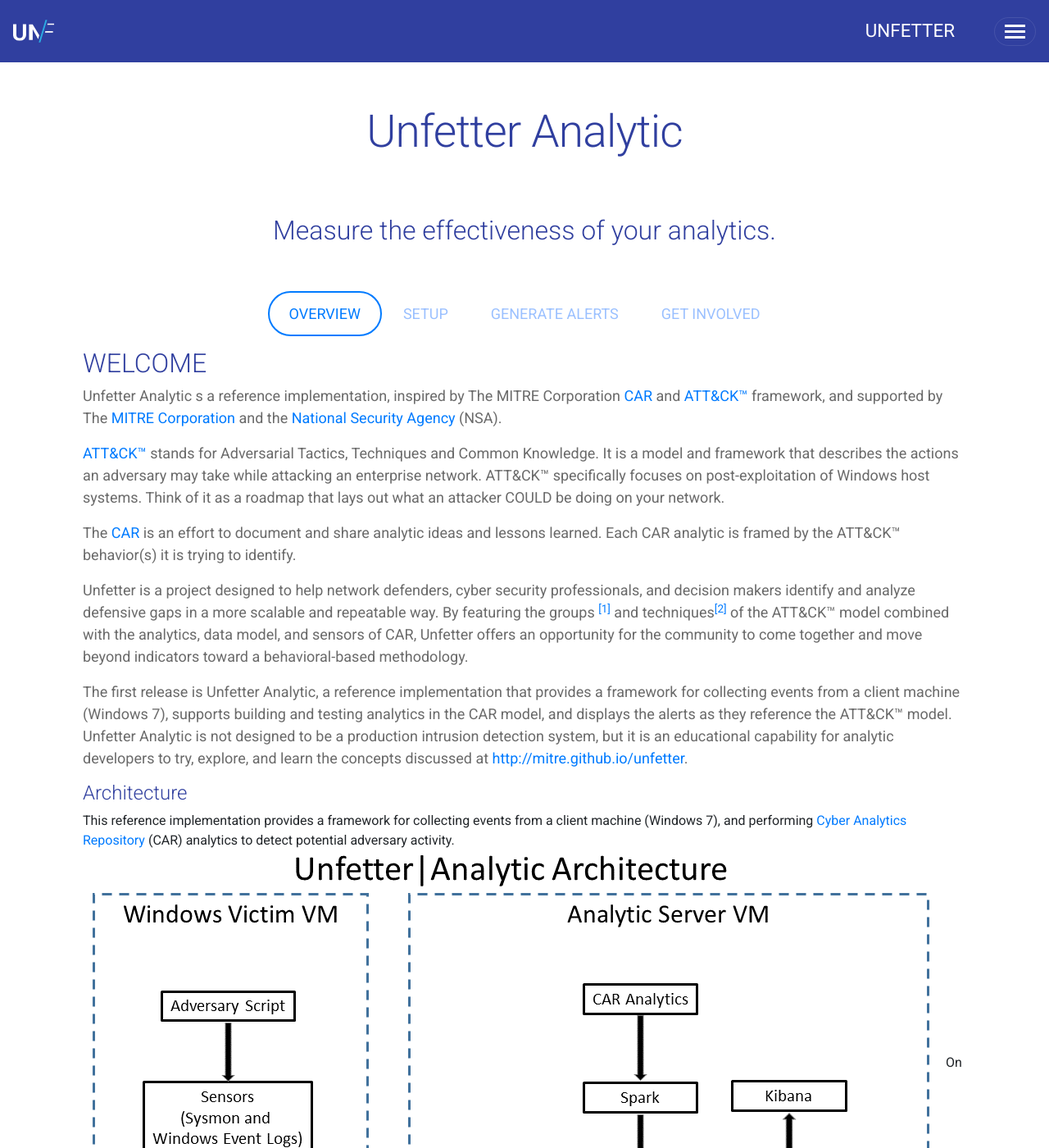
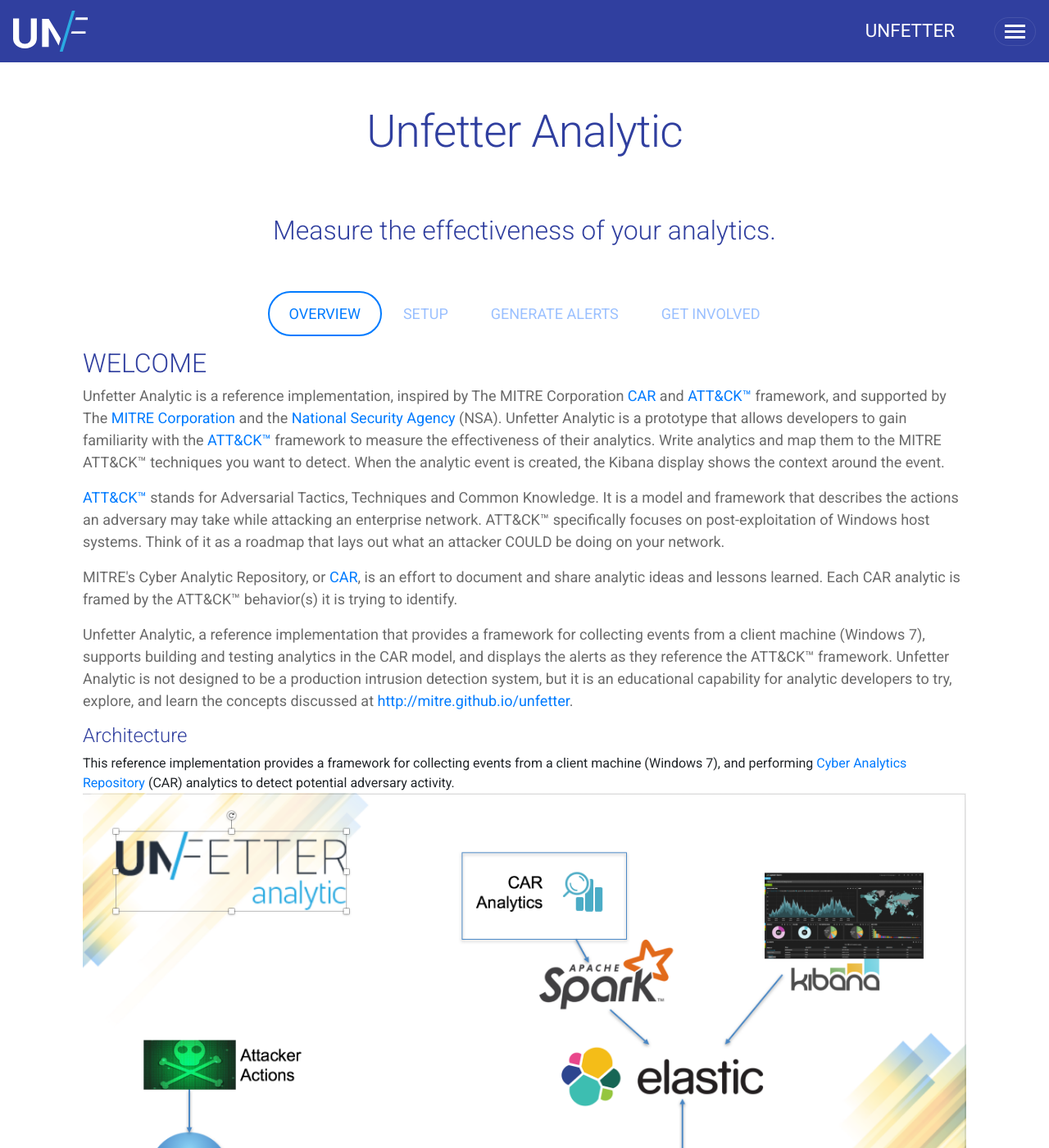
Before and after one commit to nsacyber/unfetter, a Jekyll site: the page built from unfetter-analytic.md, in a window 1280 px wide and 1400 px high. Shown: the whole window at 82% size. Built offline with Jekyll 4.4.1, drawn with Linux system fonts in a browser that asks for light colours; nearby versions of some CDN libraries; some of the changed text lies outside the part shown.

Commit message:
updated the Overview page

```diff
--- a/_includes/ua-overview.html
+++ b/_includes/ua-overview.html
@@ -1,8 +1,12 @@
 
 <h2>WELCOME</h2>
-<p>Unfetter Analytic s a reference implementation, inspired by The MITRE Corporation
+<p>
+Unfetter Analytic is a reference implementation, inspired by The MITRE Corporation
 <a href="https://car.mitre.org" target="_blank">CAR</a> and <a href="https://attack.mitre.org" target="_blank">ATT&amp;CK&trade;</a> framework, and supported by The <a href="https://www.mitre.org" target="_blank">MITRE Corporation</a>
 and the <a href="https://www.nsa.gov" target="_blank">National Security Agency</a> (NSA).
+Unfetter Analytic is a prototype that allows developers to gain familiarity with the <a href="https://attack.mitre.org" target="_blank">ATT&amp;CK&trade;</a> framework to
+measure the effectiveness of their analytics. Write analytics and map them to the MITRE ATT&amp;CK&trade; techniques
+you want to detect. When the analytic event is created, the Kibana display shows the context around the event.
 </p>
 <p>
 <a href="https://attack.mitre.org" target="_blank">ATT&amp;CK&trade;</a> stands for Adversarial Tactics, Techniques
@@ -11,33 +15,35 @@
 it as a roadmap that lays out what an attacker COULD be doing on your network.
 </p>
 <p>
-The <a href="https://car.mitre.org" target="_blank">CAR</a> is an effort to document and share analytic ideas and lessons
+MITRE's Cyber Analytic Repository, or <a href="https://car.mitre.org" target="_blank">CAR</a>, is an effort to document and share analytic ideas and lessons
 learned. Each CAR analytic is framed by the ATT&amp;CK&trade; behavior(s) it is trying to identify.
 </p>
 <p>
-Unfetter is a project designed to help network defenders, cyber security professionals, and decision makers identify and
-analyze defensive gaps in a more scalable and repeatable way. By featuring the groups
-<a href="https://mitre.github.io/unfetter/#footnote1_src" target="_blank" name="footnote1_src"><sup>[1]</sup></a>
-and techniques<a href="https://mitre.github.io/unfetter/#footnote1_src" target="_blank" name="footnote2_src"><sup>[2]</sup></a>
-of the ATT&amp;CK&trade; model combined with the analytics, data model, and sensors of CAR, Unfetter offers an opportunity for
-the community to come together and move beyond indicators toward a behavioral-based methodology.
-</p>
-<p>
-The first release is Unfetter Analytic, a reference implementation that provides a framework for collecting events from a
+Unfetter Analytic, a reference implementation that provides a framework for collecting events from a
 client machine (Windows 7), supports building and testing analytics in the CAR model, and displays the alerts as they
-reference the ATT&amp;CK&trade; model. Unfetter Analytic is not designed to be a production intrusion detection system,
+reference the ATT&amp;CK&trade; framework. Unfetter Analytic is not designed to be a production intrusion detection system,
 but it is an educational capability for analytic developers to try, explore, and learn the concepts discussed at
 <a href="http://mitre.github.io/unfetter" target="_blank">http://mitre.github.io/unfetter</a>.
 </p>
 <h4>Architecture</h4>
 This reference implementation provides a framework for collecting events from a client machine (Windows 7), and performing <a href="https://car.mitre.org">Cyber Analytics Repository</a> (CAR) analytics to detect potential adversary activity.
-<img class="responsive-img" src="images/unfetter-architecture-diagram.png">
-
-On the left-hand side of the diagram, you see the Windows System, or the "victim machine." <a href="https://www.nxlog.co">NXLog</a> ships standard Windows events to the Unfetter Analytic system. The Windows system, once built, runs Microsoft Sysmon.
-
+<img class="responsive-img" src="images/unfetter-architecture-diagram.png" class="img-responsive">
+<p>
+On the left-hand side of the diagram, you see the Windows System, or
+the "victim machine." <a href="https://www.nxlog.co">NXLog</a> ships standard
+Windows events to the Unfetter Analytic system. The Windows system, once built, runs Microsoft Sysmon.
+</p>
+<p>
 On the right, the Unfetter Analytic server is running an <a href="https://www.elastic.co/">Elasticsearch, Logstash, Kibana</a> software stack and
-<a href="http://spark.apache.org">Apache Spark</a> as the main analytic system. Event logs from the victim system and generated alerts are stored in Elasticsearch and are viewable through Kibana or through the Elasticsearch head plugin.
+<a href="http://spark.apache.org">Apache Spark</a> as the main analytic system. Event logs from the victim system and generated alerts
+are stored in Elasticsearch and are viewable through Kibana.
+</p>
 <h4>Designed For Experimentation</h4>
 <p>
-This system is not designed to be used in production as it stands. Architectural decisions were made to make it easier to collect and analyze data, is opposed to the more robust reliability, security, and scalability requirements needed in a production system. The system was designed to make personalized data source additions easier for experimentation purposes, and the virtual machine is fully customizable. A production environment would utilize components that are the same or similar to what is contained in the Unfetter Analytic virtual machine: a backend data store (such as Elasticsearch), log parsing (such as Logstash), and a user interface (such as Kibana). Depending on organization-specific requirements, features that are not in the Unfetter Analytic VM (e.g., a durable message queue, such as Apache Kafka) may need to be added.
+This is not designed for production use.
+Architectural decisions were made to make it easier to collect and analyze data,
+as opposed to the more robust requirements
+needed in a production system. The system was designed to make personalized data
+source additions easier for experimentation purposes.  Take it, use it, learn, and
+let us know what you think through our <a href="https://github.com/unfetter-analytic/unfetter/issues" target="_blank">GitHub Issues Tracker</a>.
 </p>
--- a/unfetter.css
+++ b/unfetter.css
@@ -102,7 +102,9 @@
 .text-aqua {
     color: #18baba;
 }
-
+img {
+    width: 100%;
+}
 
 .header-img {
     background: url("images/unfetter_header3_sm_bkgd.png") center / auto 100% no-repeat;
```
Also changed, not shown: images/unfetter-architecture-diagram.png.
